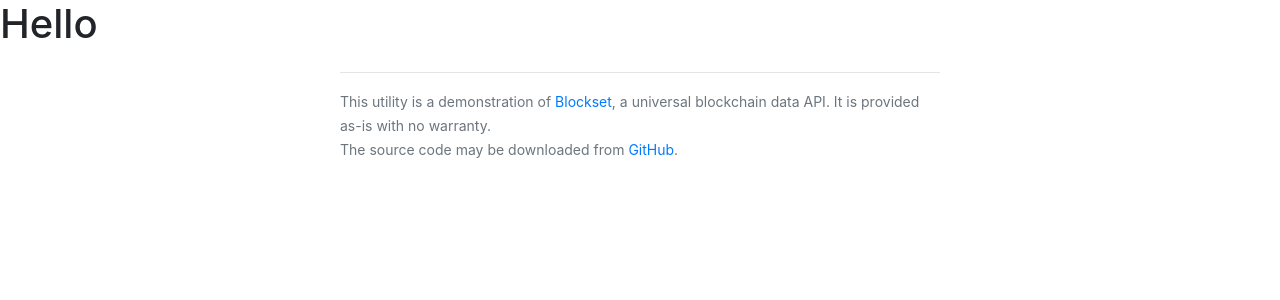
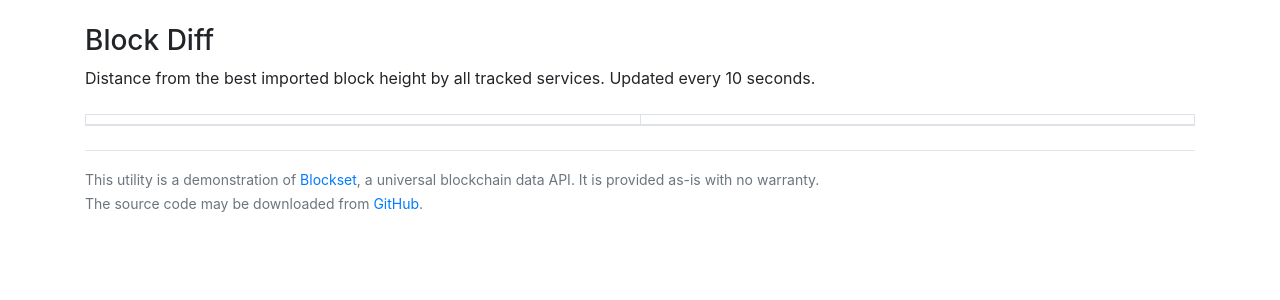
Before and after one commit to blockset-corp/demo-chain-heights, a Django app: page / in a window 1280 px wide. Shown: the part 62-362 px from the top of the page. Run offline with Django 3.2, Linux system fonts and the light colour scheme; data that the repository does not hold is empty; parts of the project's set-up code (start-up, migrations or seed data) failed here and were passed over; some libraries are stand-ins or nearby versions.

Commit message:
add interface

```diff
--- a/app/checkers/blockchair.py
+++ b/app/checkers/blockchair.py
@@ -40,7 +40,7 @@ class BlockChairCheckRunner(CheckRunner, HttpBase):
         resp = self.session.request('get', url, params=params)
         resp.raise_for_status()
         result = resp.json()
-        key = 'blocks'
+        key = 'best_block_height'
         if chain_id in ('ripple-mainnet', 'stellar-mainnet'):
             key = 'best_ledger_height'
         return BlockHeightResult(result['data'][key])
--- a/app/templates/app/base.html
+++ b/app/templates/app/base.html
@@ -70,7 +70,7 @@
 {% endblock %}
 
 <footer class="container text-muted text-sm mt-4">
-    <div class="mx-auto" style="max-width: 600px;">
+    <div class="mx-auto" style="max-width: 1920px;">
         <hr class="mx-0 my-3">
         <small>
             {% blocktrans %}
--- /dev/null
+++ b/app/templates/app/difftable.html
@@ -0,0 +1,30 @@
+{% load check_extras %}
+
+<table id="difftable" class="table table-bordered table-sm mt-4">
+    <thead>
+    <th scope="col"></th>
+    <th scope="col"></th>
+    {% for service in services %}
+        <th scope="col">{{ service }}</th>
+    {% endfor %}
+    </thead>
+    <tbody>
+    {% for chain in chains %}
+        <tr>
+            {% get_height chain_heights chain as chain_height %}
+            <th scope="row">{{ chain }}</th>
+            <th scope="row">{{ chain_height }}</th>
+            {% for service in services %}
+                {% get_result results_by_service_by_chain chain service as result %}
+                {% if result %}
+                    <td class="table-{{ result.difference_from_best_status }}">
+                        {{ result.difference_from_best }}
+                    </td>
+                {% else %}
+                    <td class="table-light">&nbsp;</td>
+                {% endif %}
+            {% endfor %}
+        </tr>
+    {% endfor %}
+    </tbody>
+</table>
--- a/app/templates/app/index.html
+++ b/app/templates/app/index.html
@@ -1,5 +1,26 @@
 {% extends "app/base.html" %}
+{% load check_extras %}
+
+{% block javascript %}
+    <script>
+    $(function() {
+        // reload the table every 10 seconds
+        setInterval(function() {
+            $.ajax({
+                url: '{% url "difftable" %}',
+                success: function(data) {
+                    $('#difftable').html(data);
+                }
+            })
+        }, 5*1000);
+    });
+    </script>
+{% endblock %}
 
 {% block content %}
-    <h1>Hello</h1>
+    <div class="container mt-4">
+    <h3>Block Diff</h3>
+    <p>Distance from the best imported block height by all tracked services. Updated every 10 seconds.</p>
+    {% include "app/difftable.html" %}
+    </div>
 {% endblock %}
--- a/app/views.py
+++ b/app/views.py
@@ -1,5 +1,47 @@
 from django.shortcuts import render
+from .models import CheckInstance, ChainHeightResult, CHECK_TYPE_BLOCK_HEIGHT
 
 
 def index(request):
-    return render(request, 'app/index.html', {})
+    context = get_difftable_context(request)
+    return render(request, 'app/index.html', context)
+
+def difftable_partial(request):
+    context = get_difftable_context(request)
+    return render(request, 'app/difftable.html', context)
+
+
+def get_difftable_context(request):
+    context = {
+        'results_by_service_by_chain': {},
+        'chain_heights': {},
+        'chains': [],
+        'services': [],
+        'check': None
+    }
+    check_instances = CheckInstance.objects.filter(
+        type__exact=CHECK_TYPE_BLOCK_HEIGHT,
+    ).exclude(completed__isnull=True).order_by('-completed')
+    if check_instances.count() > 0:
+        # import pdb;pdb.set_trace()
+        context['check'] = check_instances.first()
+        results = ChainHeightResult.objects.filter(
+            check_instance=context['check']
+        ).select_related(
+            'blockchain', 'blockchain__service', 'best_result__blockchain',
+            'best_result__blockchain__service'
+        )
+        chain_set = set()
+        service_set = set()
+        for result in results:
+            if result.difference_from_best() == 0:
+                context['chain_heights'][result.blockchain.slug] = result.height
+            key = result.blockchain.service.slug + result.blockchain.slug
+            context['results_by_service_by_chain'][key] = result
+            chain_set.add(result.blockchain.slug)
+            service_set.add(result.blockchain.service.slug)
+        context['chains'] = list(chain_set)
+        context['chains'].sort()
+        context['services'] = list(service_set)
+        context['services'].sort()
+    return context
--- a/server/urls.py
+++ b/server/urls.py
@@ -18,6 +18,7 @@ from django.urls import path
 from app import views
 
 urlpatterns = [
-    path('', views.index),
+    path('', views.index, name='index'),
+    path('difftable/', views.difftable_partial, name='difftable'),
     path('admin/', admin.site.urls),
 ]
```
Also changed, not shown: app/models.py (+9 -2 lines), app/templatetags/check_extras.py (added, +14 -0 lines), app/migrations/0010_auto_20210210_0411.py (added), app/templatetags/__init__.py (added).
